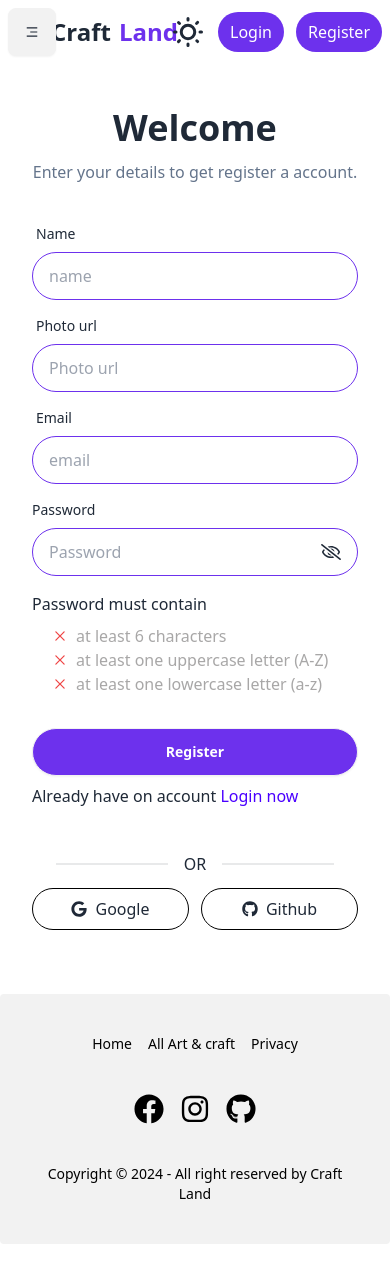
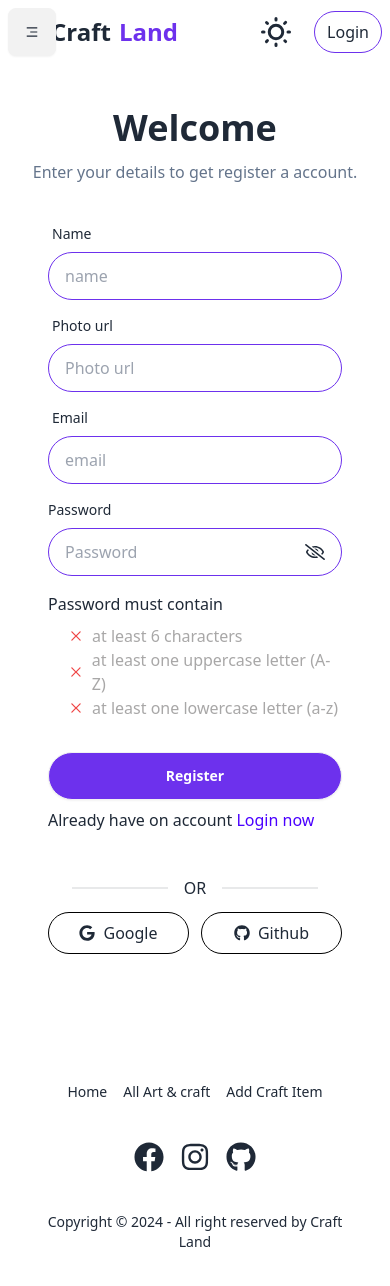
Before and after one commit to faysalsarker-dev/Crafland, a React (Vite) app: page /register in a window 390 px wide. Shown: the top 1286 px of the page. Before the commit the page ends 1244 px from the top, so only its background shows below. Built offline with nearby package versions, Linux system fonts and the light colour scheme; no server answers.

Commit message:
check all requrment

```diff
--- a/src/App.jsx
+++ /dev/null
@@ -1,35 +0,0 @@
-import { useState } from 'react'
-import reactLogo from './assets/react.svg'
-import viteLogo from '/vite.svg'
-import './App.css'
-
-function App() {
-  const [count, setCount] = useState(0)
-
-  return (
-    <>
-      <div>
-        <a href="https://vitejs.dev" target="_blank">
-          <img src={viteLogo} className="logo" alt="Vite logo" />
-        </a>
-        <a href="https://react.dev" target="_blank">
-          <img src={reactLogo} className="logo react" alt="React logo" />
-        </a>
-      </div>
-      <h1>Vite + React</h1>
-      <div className="card">
-        <button onClick={() => setCount((count) => count + 1)}>
-          count is {count}
-        </button>
-        <p>
-          Edit <code>src/App.jsx</code> and save to test HMR
-        </p>
-      </div>
-      <p className="read-the-docs">
-        Click on the Vite and React logos to learn more
-      </p>
-    </>
-  )
-}
-
-export default App
--- a/src/Pages/Allcraft.jsx
+++ b/src/Pages/Allcraft.jsx
@@ -38,18 +38,24 @@ const Allcraft = () => {
   return (
     <div className="mt-5">
       <h3 className="text-2xl font-extrabold">Overview</h3>
-      <div className=" grid lg:grid-cols-3 grid-cols-1 gap-4">
-        <div className="h-[200px] bg-[#F5F1FE] rounded-xl my-4 flex flex-col p-14 space-y-3">
-          <h5 className="text-xl font-semibold">Total item</h5>
-          <h3 className="text-4xl font-bold flex gap-4 items-center"><CiViewList />{table.length < 10 ? <>0{table.length}</> : table.length}</h3>
+      <div className=" grid lg:grid-cols-3 grid-cols-2 gap-3 my-6">
+        <div className="h-[200px] bg-[#F5F1FE] rounded-xl  flex  justify-center items-center ">
+          <div className="space-y-3">
+            <h5 className="text-xl font-semibold">Total item</h5>
+            <h3 className="text-4xl font-bold flex gap-2 items-center"><CiViewList  />{table.length < 10 ? <>0{table.length}</> : table.length}</h3>
+          </div>
         </div>
-        <div className="h-[200px] bg-[#F0F9FF] rounded-xl my-4 flex flex-col p-14 space-y-3">
-          <h5 className="text-xl font-semibold">Total Price</h5>
-          <h3 className="text-4xl font-bold flex gap-4 items-center"><MdOutlineAttachMoney />{totalPrice}</h3>
+        <div className="h-[200px] bg-[#F0F9FF] rounded-xl  flex  justify-center items-center ">
+          <div className="space-y-3">
+            <h5 className="text-xl font-semibold">Total Price</h5>
+            <h3 className="text-4xl font-bold flex gap-2 items-center"><MdOutlineAttachMoney className="text-4xl" />{totalPrice}</h3>
+          </div>
         </div>
-        <div className="h-[200px] bg-[#F1F8FD] rounded-xl my-4 flex flex-col p-14 space-y-3">
-          <h5 className="text-xl font-semibold">Avarage Rating</h5>
-          <h3 className="text-4xl font-bold flex gap-4 items-center"><FaRegStar />{averageRating.toFixed(1)}</h3>
+        <div className="h-[200px] bg-[#F1F8FD] rounded-xl col-span-2 md:col-span-1 flex  justify-center items-center ">
+<div className="space-y-3">
+            <h5 className="text-xl font-semibold">Avarage Rating</h5>
+            <h3 className="text-4xl font-bold flex gap-2 items-center"><FaRegStar />{averageRating.toFixed(1)}</h3>
+</div>
         </div>
       </div>
 
--- a/src/Pages/Home.jsx
+++ b/src/Pages/Home.jsx
@@ -58,7 +58,7 @@ const Home = () => {
 
 
             </div>
-            {/* <Slider></Slider> */}
+
             <div className="flex justify-center p-2">
                 <h3 className="text-center text-4xl font-extrabold my-8 border-b-2 pb-3 border-b-[#6D31ED]">Our Categories</h3>
             </div>
@@ -76,10 +76,10 @@ const Home = () => {
                     </div>
                     <h3 className="flex-1">Wooden Home Decor</h3></div></Link>
                 <Link to='/category/Wooden Utensils and Kitchenware'><div className="hover:scale-110 transition-transform duration-300 ease-in-out bg-[#e2f1e591] rounded-lg h-[150px] flex  md:flex-row flex-row justify-center items-center px-4 ">
-<div className="flex-1 p-2">
+                    <div className="flex-1 p-2">
 
-                    <img className="w-[60%]" src="https://i.ibb.co/Mc79Vnn/traced-images-3.png" alt="" />
-</div>
+                        <img className="w-[60%]" src="https://i.ibb.co/Mc79Vnn/traced-images-3.png" alt="" />
+                    </div>
 
                     <h3 className="flex-1">Wooden Utensils and Kitchenware</h3></div></Link>
                 <Link to='/category/Jute Home Decor'><div className="hover:scale-110 transition-transform duration-300 ease-in-out bg-[#d4edf88d] rounded-lg h-[150px] flex justify-center items-center px-4 ">
@@ -89,7 +89,7 @@ const Home = () => {
                     </div>
                     <h3 className="flex-1">Jute Home Decor</h3></div></Link>
                 <Link to='/category/Jute Kitchenware & utensils'><div className="hover:scale-110 transition-transform duration-300 ease-in-out bg-[#d7f9f386] rounded-lg h-[150px]  justify-center items-center px-4 flex flex-row ">
-               <div className="flex-1 p-4"> <img className=" w-[60%] " src="https://i.ibb.co/6vcZSkc/traced-images.png" alt="" /></div>
+                    <div className="flex-1 p-4"> <img className=" w-[60%] " src="https://i.ibb.co/6vcZSkc/traced-images.png" alt="" /></div>
 
 
                     <h3 className="flex-1">Jute Kitchenware & utensils</h3>
@@ -104,7 +104,7 @@ const Home = () => {
 
                 <h3 className="text-center text-3xl font-bold my-6">Features</h3>
 
-                <div className="grid lg:grid-cols-3 grid-cols-1 gap-3 text-[#323743]">
+                <div className="grid md:grid-cols-3 grid-cols-1 gap-3 text-[#323743]">
                     <div className="bg-[#FFC9E2] p-5 rounded-xl">
                         <h3 className="text-xl  font-bold text-[#323743]">Add Craft Item</h3>
                         <p>Welcome to our crafting community! Start by adding your unique creations to our platform.
@@ -112,7 +112,7 @@ const Home = () => {
                         </p>
 
                     </div>
-                    <div className=" lg:col-span-2 bg-[#D3C1FA]  p-5 rounded-xl">
+                    <div className=" md:col-span-2 bg-[#D3C1FA]  p-5 rounded-xl">
                         <h3 className="text-xl  font-bold text-[#323743]">Explore Peoples Collections</h3>
                         <p>Discover a diverse range of handmade items from talented creators around the world.
                             Browse through various categories such as jewelry, home decor, fashion, and more.
@@ -121,10 +121,9 @@ const Home = () => {
                         </p>
 
                     </div>
-                </div>
-                <div>
-                    <div className="grid lg:grid-cols-3 grid-cols-1 gap-3 text-[#323743]">
-                        <div className="bg-[#FDCFC4] p-5 rounded-xl lg:col-span-2 flex justify-start">
+
+
+                    <div className="bg-[#FDCFC4] p-5 rounded-xl md:col-span-2 flex justify-start">
                             <div>
                                 <h3 className="text-xl  font-bold text-[#323743]">Update Your Craft Item</h3>
                                 <p>Keep your collection up-to-date by easily editing and managing your craft items.
@@ -142,13 +141,21 @@ const Home = () => {
 
                             </p>
                         </div>
-                    </div>
+
+
+
+
+
+
+
+
                 </div>
+
 
             </div>
 
             <div className="flex justify-start p-2">
-                <h3 className="text-center text-4xl font-extrabold my-8 border-b-2 pb-3 border-b-[#6D31ED]">Trending</h3>
+                <h3 className="text-center text-4xl font-extrabold my-8 border-b-2 pb-3 border-b-[#6D31ED]">Trending products</h3>
             </div>
             <div className="grid lg:grid-cols-3 md:grid-cols-2 grid-cols-1 gap-4">
                 {loading ? (
@@ -164,7 +171,7 @@ const Home = () => {
 
 
             <div className="bg-[#8E61F1] text-center p-8 rounded-2xl space-y-7 my-6">
-                <h3 className="text-center text-4xl font-bold text-white">Getting started</h3>
+                <h3 className="text-center text-4xl font-bold text-white">Getting started for free</h3>
                 <Link to='/register'><button className="bg-white badge mt-5 p-4 font-semibold text-[#8E61F1]">Sing up</button></Link>
 
 
--- a/src/Pages/MyCraft.jsx
+++ b/src/Pages/MyCraft.jsx
@@ -37,15 +37,20 @@ const MyCraft = () => {
 
     return (
         <>
-            <div className="flex justify-start items-center my-6">
-           <div className="border-2 flex justify-center items-center gap-4 px-4 rounded-lg">
-                <div>Filter By: </div>
-                    <select className="select  max-w-xs" onChange={(e)=>( setFilter(e.target.value))} ref={filterInfo} >
-                        <option disabled selected>All</option>
-                        <option>Yes</option>
-                        <option>No</option>
-                    </select>
-           </div>
+            <div className="flex justify-start items-center gap-2 my-6 py-8">
+
+
+                    <div>
+                        Filter By customization :
+                    </div>
+
+                        <select className="select select-bordered   w-1/4 max-w-xs" onChange={(e)=>( setFilter(e.target.value))} ref={filterInfo} >
+                            <option disabled selected>All</option>
+                            <option>Yes</option>
+                            <option>No</option>
+                        </select>
+
+
             </div>
             <div className="grid lg:grid-cols-3 md:grid-cols-2 grid-cols-1 gap-4">
 
--- a/src/Pages/ProductDetails.jsx
+++ b/src/Pages/ProductDetails.jsx
@@ -39,7 +39,7 @@ if(loading){
 }
 
     return (
-        <div className="grid lg:grid-cols-2 grid-cols-1 py-10 gap-4 lg:px-0 px-4">
+        <div className="grid lg:grid-cols-2 grid-cols-1 lg:mt-10 py-10 gap-4 lg:px-0 px-4">
          <div className="w-full ">
             <img className=" w-full rounded-lg" src={img} alt={name} />
          </div>
--- a/src/Pages/Register.jsx
+++ b/src/Pages/Register.jsx
@@ -5,7 +5,7 @@ import { FaRegEye } from "react-icons/fa";
 
 import { FaRegEyeSlash } from "react-icons/fa";
 import { useContext, useState } from "react";
-import  { ContextData } from "../context/Context";
+import { ContextData } from "../context/Context";
 import toast from "react-hot-toast";
 
 import { TiTick } from "react-icons/ti";
@@ -13,7 +13,7 @@ import { RxCross2 } from "react-icons/rx";
 
 
 const Register = () => {
-    const {googleUser,createuser,setUser,profileUpdate,githubUser}= useContext(ContextData)
+    const { googleUser, createuser, setUser, profileUpdate, githubUser } = useContext(ContextData)
     const [toggle, setToggle] = useState(false)
     const [err, setErr] = useState(false)
 
@@ -31,7 +31,7 @@ const Register = () => {
         const password = form.password.value;
 
         setErr('')
-        if (!upper && !lower && !charecter) {
+        if (!/^(?=.*[A-Z])(?=.*[a-z]).{6,}$/.test(password)) {
             return toast.error("Please fulfill the requirement")
         }
 
@@ -39,7 +39,7 @@ const Register = () => {
 
 
 
-        createuser(email,password)
+        createuser(email, password)
             .then(() => {
                 profileUpdate(name, photourl)
                     .then(updatedUser => {
@@ -70,10 +70,10 @@ const Register = () => {
 
     const handleGoogle = () => {
         googleUser()
-        .then(res=>{
+            .then(res => {
                 setUser(res.user);
                 toast.success('Google Register Successful ')
-        }).catch(err=>{
+            }).catch(err => {
                 setErr(err.massage)
                 toast.error("Someting went wrong")
             })
@@ -84,10 +84,10 @@ const Register = () => {
     const handleGithub = () => {
         console.log('github');
         githubUser()
-        .then(res=>{
+            .then(res => {
                 setUser(res.user);
                 toast.success('Github Login Successful ')
-        }).catch(err=>{
+            }).catch(err => {
                 setErr(err.massage)
                 toast.error("Someting went wrong")
             })
@@ -146,7 +146,7 @@ const Register = () => {
 
                         {err === 'Firebase: Error (auth/email-already-in-use).' ?
 
-                                <span className="text-red-500">This email already have on account</span> : <span>{err}</span>}
+                            <span className="text-red-500">This email already have on account</span> : <span className="text-red-500">{err}</span>}
                     </div>
                     <div className="form-control">
                         <span className="label-text my-2">Password</span>
--- a/src/Root/Root.jsx
+++ b/src/Root/Root.jsx
@@ -6,9 +6,10 @@ import Footer from "../component/Footer";
 const Root = () => {
     return (
         <>
-        <div className=" max-w-6xl mx-auto">
-          <Navber></Navber>
-           <div className=" min-h-[90vh]">
+        <Navber></Navber>
+        <div className=" max-w-6xl mx-auto lg:px-0 px-4">
+
+           <div className="min-h-[90vh]">
             <Outlet></Outlet>
             </div>
 
--- a/src/component/Footer.jsx
+++ b/src/component/Footer.jsx
@@ -1,15 +1,22 @@
 import { FaFacebook } from "react-icons/fa";
 import { FaInstagram } from "react-icons/fa";
 import { FaGithub } from "react-icons/fa";
-import { Link } from "react-router-dom";
+import {  NavLink } from "react-router-dom";
 
 const Footer = () => {
     return (
-        <footer className="footer footer-center p-10 bg-base-200 mt-10 text-black rounded">
+        <footer className="footer footer-center p-10 bg-base-100   mt-16  rounded">
         <nav className="grid grid-flow-col gap-4">
-          <Link to='/' className="link link-hover">Home</Link>
-          <Link to='/AllArt&craft' className="link link-hover">All Art & craft</Link>
-          <a className="link link-hover">Privacy</a>
+        <div className=""><NavLink to='/' className={({ isActive }) =>
+                  isActive ? " active-route nav-link-active text-[#6D31ED] border-b-2  border-b-[#6D31ED] font-bold" : ""
+                } >Home</NavLink></div>
+                <div className=""><NavLink to='/AllArt&craft' className={({ isActive }) =>
+                  isActive ? "active-route nav-link-active text-[#6D31ED] border-b-2  border-b-[#6D31ED] font-bold" : ""
+                } >All Art & craft </NavLink></div>
+                <div className=""><NavLink to='/AddCraftItem' className={({ isActive }) =>
+                  isActive ? "active-route nav-link-active text-[#6D31ED] border-b-2  border-b-[#6D31ED] font-bold" : ""
+                } >Add Craft Item</NavLink></div>
+
 
         </nav>
         <nav>
--- a/src/component/Navber.jsx
+++ b/src/component/Navber.jsx
@@ -47,7 +47,19 @@ const Navber = () => {
               <label htmlFor="my-drawer" aria-label="close sidebar" className="drawer-overlay"></label>
               <div className="menu p-4 w-80 min-h-full bg-base-200 text-base-content flex flex-col gap-5 py-8">
                 {/* Sidebar content here */}
-                {nav}
+                <div className="py-5"><NavLink to='/' className={({ isActive }) =>
+                  isActive ? " active-route nav-link-active text-[#6D31ED] border-b-2  border-b-[#6D31ED] font-bold" : ""
+                } >Home</NavLink></div>
+                <div className="py-5"><NavLink to='/AllArt&craft' className={({ isActive }) =>
+                  isActive ? "active-route nav-link-active text-[#6D31ED] border-b-2  border-b-[#6D31ED] font-bold" : ""
+                } >All Art & craft </NavLink></div>
+                <div className="py-5"><NavLink to='/AddCraftItem' className={({ isActive }) =>
+                  isActive ? "active-route nav-link-active text-[#6D31ED] border-b-2  border-b-[#6D31ED] font-bold" : ""
+                } >Add Craft Item</NavLink></div>
+                <div className="py-5"><NavLink to='/MyArt&CraftList' className={({ isActive }) =>
+                  isActive ? "active-route nav-link-active text-[#6D31ED] border-b-2  border-b-[#6D31ED] font-bold" : ""
+                } >My Art & Craft List</NavLink></div>
+
 
               </div>
             </div>
@@ -64,7 +76,7 @@ const Navber = () => {
         {nav}
 
       </div>
-      <div className="navbar-end gap-3"><label className="swap swap-rotate">
+      <div className="navbar-end gap-5"><label className="swap swap-rotate">
 
         {/* this hidden checkbox controls the state */}
         <input type="checkbox" onChange={() => setTheme(!theme)} />
@@ -86,9 +98,9 @@ const Navber = () => {
             <Tooltip anchorSelect=".my-anchor-element" place="top" className="z-40">
               {user.displayName === null ? 'User name is not found' : user.displayName}
             </Tooltip>
-            <button onClick={handleLogOut} className="bg-[#6D31ED] text-white  rounded-full px-3 py-2">Logout</button></> : <>
-            <Link to='/login' className="bg-[#6D31ED] text-white  rounded-full px-3 py-2">Login</Link>
-            <Link to='/register' className="bg-[#6D31ED]  text-white rounded-full px-3 py-2">Register</Link>
+            <button onClick={handleLogOut} className=" bg-[#6D31ED] text-white  rounded-full px-3 py-2">Logout</button></> : <>
+            <Link to='/login' className="border-[#6D31ED] border text-[6D31ED]  rounded-full px-3 py-2">Login</Link>
+            <Link to='/register' className="bg-[#6D31ED] md:block hidden text-white rounded-full px-3 py-2">Register</Link>
           </>
         }
 
```
Also changed, not shown: 1 other file (tests, documents, lock files or other folders). Lines whose indentation alone changed are shown as unchanged.
